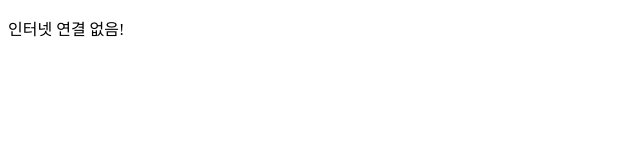
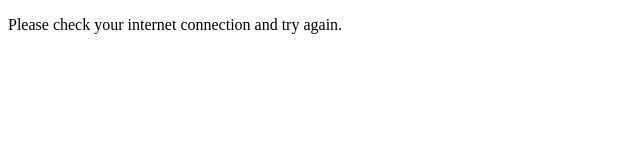
Before and after one commit to akakss225/PWA_tutorial, a plain HTML site: page offline.html in a window 1280 px wide. Shown: the whole page, without its empty margins (0-640 px from the left). Drawn offline with Linux system fonts and the light colour scheme.

Commit message:
pwabuilder 수정4

```diff
--- a/offline.html
+++ b/offline.html
@@ -4,9 +4,9 @@
     <meta charset="UTF-8">
     <meta http-equiv="X-UA-Compatible" content="IE=edge">
     <meta name="viewport" content="width=device-width, initial-scale=1.0">
-    <title>인터넷 연결 없음!</title>
+    <title>No internet connection</title>
 </head>
 <body>
-    <p>인터넷 연결 없음!</p>
+    <p>Please check your internet connection and try again.</p>
 </body>
 </html>
```
